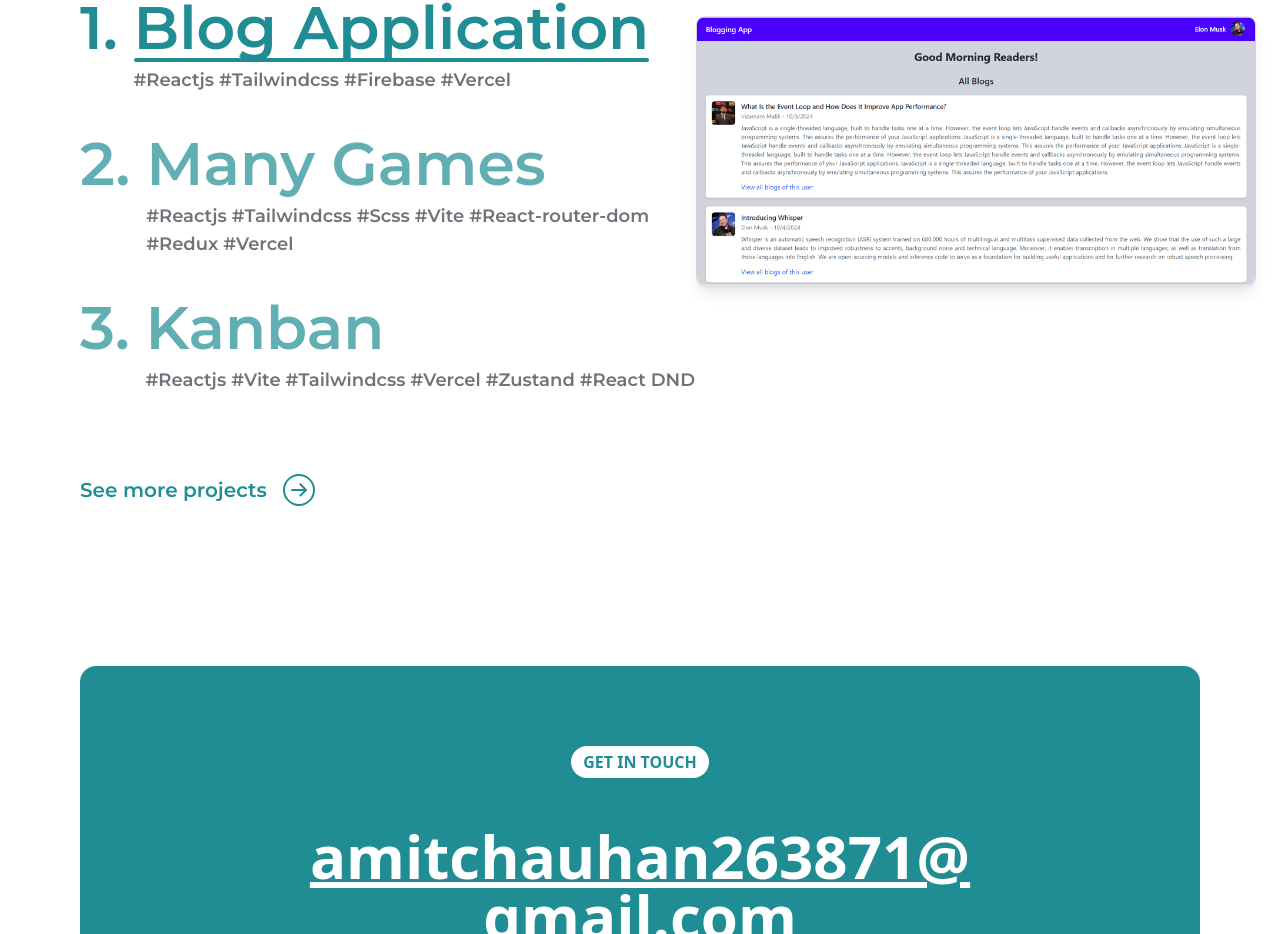
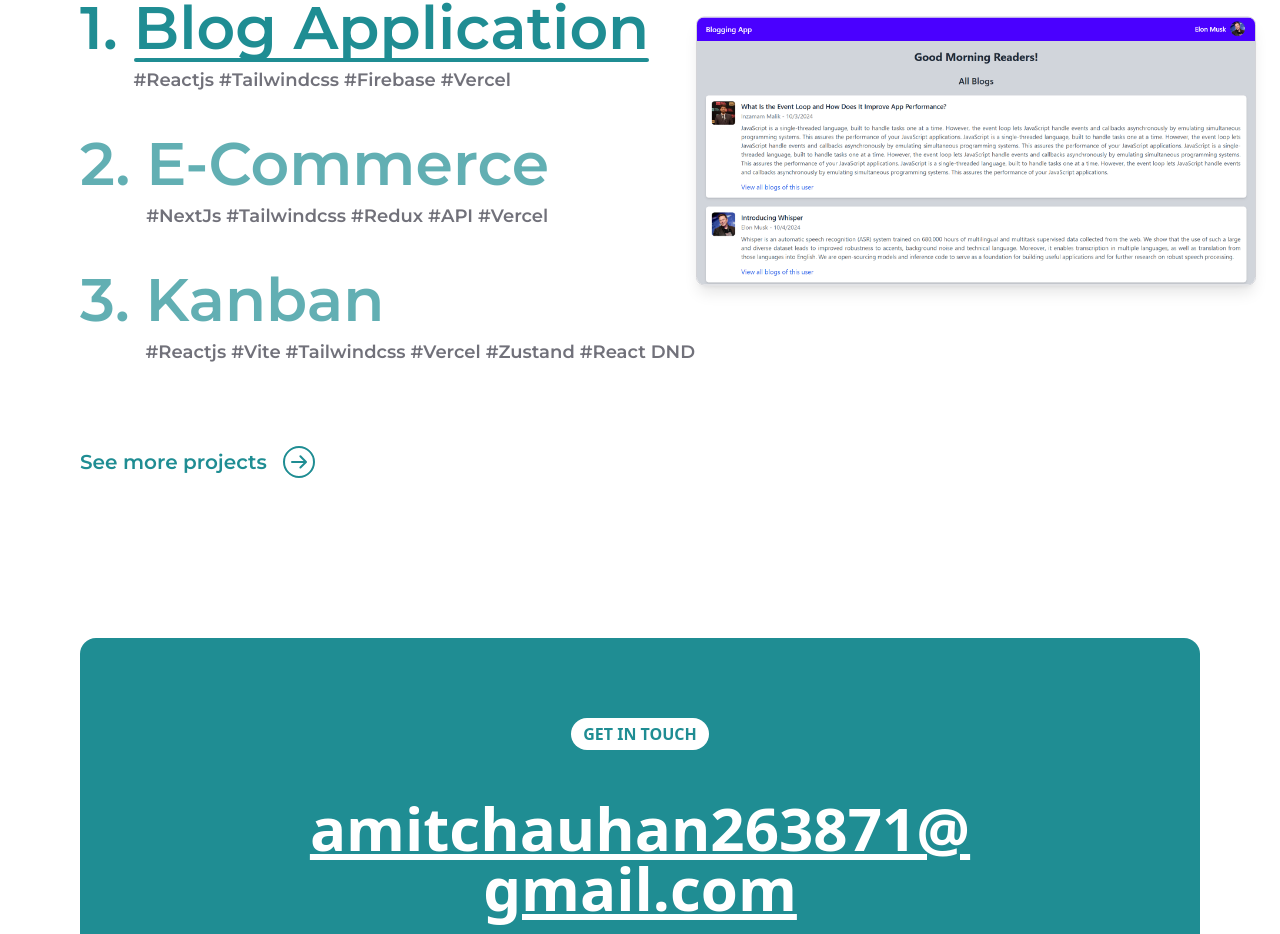
Before and after one commit to umarprogrammer19/Portfolio-v2, a Next.js app: page / in a window 1280 px wide. Shown: the part 1796-2730 px from the top of the page. Built offline with nearby package versions, Linux system fonts and the light colour scheme.

Commit message:
Changes In Projects

```diff
--- a/src/data/projects.ts
+++ b/src/data/projects.ts
@@ -15,20 +15,18 @@ export const PROJECT_SHOWCASE: ProjectShowcaseListItem[] = [
   },
   {
     index: 1,
-    title: "Many Games",
+    title: "E-Commerce",
     href: "/projects",
     tags: [
-      "Reactjs",
+      "NextJs",
       "Tailwindcss",
-      "Scss",
-      "Vite",
-      "React-router-dom",
       "Redux",
+      "API",
       "Vercel",
     ],
     image: {
-      LIGHT: "/images/projects/manyGamesLight.webp",
-      DARK: "/images/projects/manyGamesDark.webp",
+      LIGHT: "/images/projects/e-commerce.png",
+      DARK: "/images/projects/e-commerce.png",
     },
   },
   {
```
